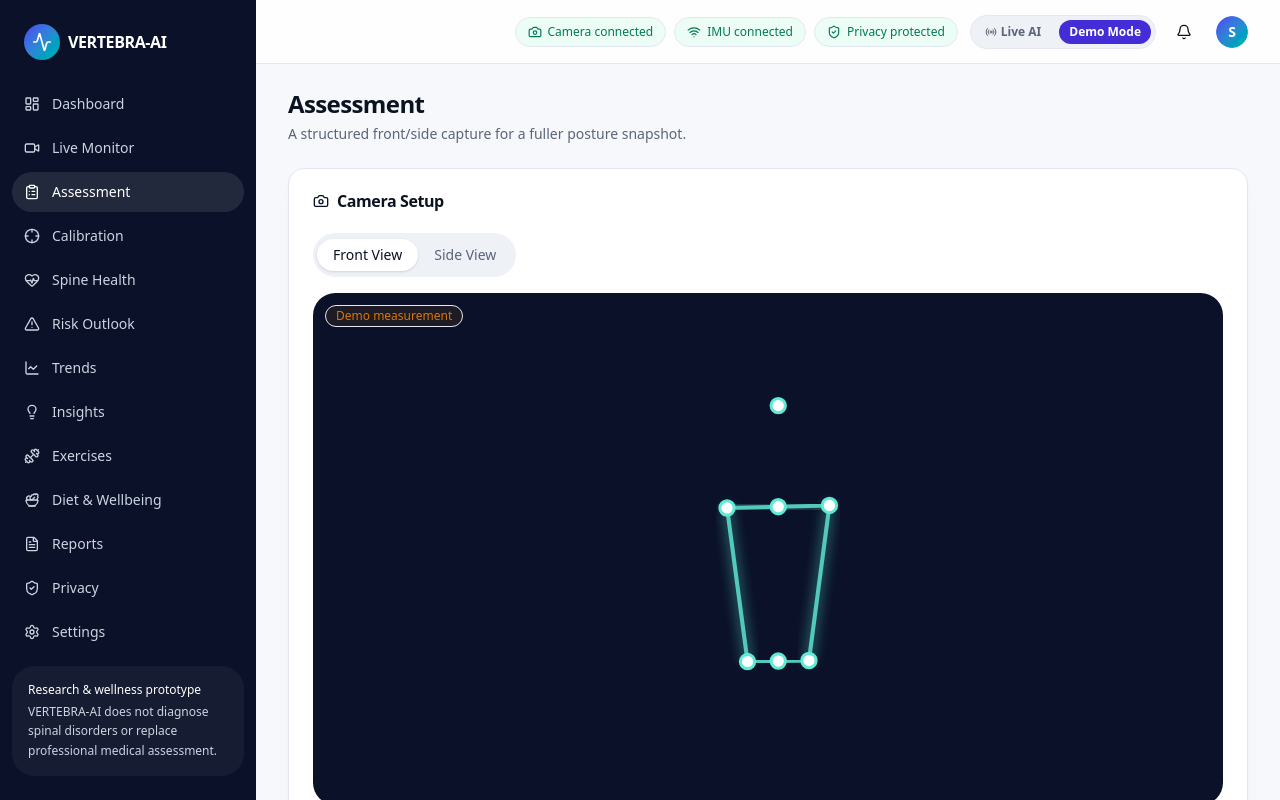
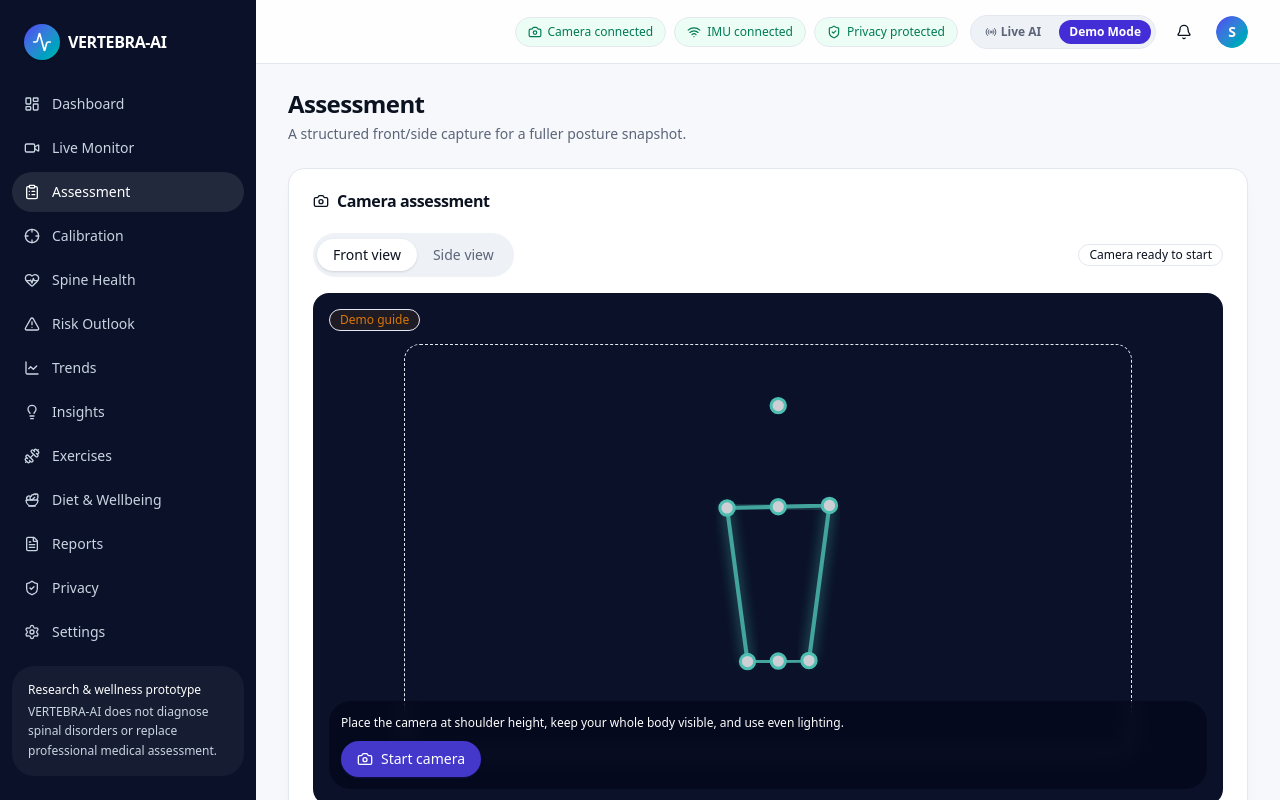
Before and after one commit to itsshristijha/vertebra-ai, a Next.js app: page /assessment in a window 1280 px wide. Shown: the top 800 px of the page. Built offline with nearby package versions, Linux system fonts and the light colour scheme.

Commit message:
Enable front and side camera assessment

```diff
--- a/src/app/(app)/assessment/page.tsx
+++ b/src/app/(app)/assessment/page.tsx
@@ -1,22 +1,10 @@
 import type { Metadata } from "next";
-import { Camera } from "lucide-react";
 import { Card, CardContent, CardHeader, CardTitle } from "@/components/ui/card";
-import { Tabs, TabsContent, TabsList, TabsTrigger } from "@/components/ui/tabs";
-import { Badge } from "@/components/ui/badge";
-import { PoseSkeleton, STATIC_DEMO_LANDMARKS } from "@/components/posture/PoseSkeleton";
+import { AssessmentCamera } from "@/components/assessment/AssessmentCamera";
 import { RiskDisclaimer } from "@/components/posture/RiskDisclaimer";
 import { getAssessmentMetrics } from "@/lib/demo/data";
 
 export const metadata: Metadata = { title: "Assessment" };
-
-const SIDE_LANDMARKS = {
-  ...STATIC_DEMO_LANDMARKS,
-  leftEar: { ...STATIC_DEMO_LANDMARKS.leftEar, x: 0.56 },
-  rightEar: { ...STATIC_DEMO_LANDMARKS.rightEar, x: 0.6 },
-  nose: { ...STATIC_DEMO_LANDMARKS.nose, x: 0.62 },
-  leftShoulder: { ...STATIC_DEMO_LANDMARKS.leftShoulder, x: 0.5 },
-  rightShoulder: { ...STATIC_DEMO_LANDMARKS.rightShoulder, x: 0.54 },
-};
 
 export default function AssessmentPage() {
   const metrics = getAssessmentMetrics();
@@ -36,33 +24,7 @@ export default function AssessmentPage() {
         <p className="mt-1 text-sm text-muted-foreground">A structured front/side capture for a fuller posture snapshot.</p>
       </div>
 
-      <Card>
-        <CardHeader>
-          <CardTitle className="flex items-center gap-2">
-            <Camera className="h-4 w-4" /> Camera Setup
-          </CardTitle>
-        </CardHeader>
-        <CardContent>
-          <Tabs defaultValue="front">
-            <TabsList>
-              <TabsTrigger value="front">Front View</TabsTrigger>
-              <TabsTrigger value="side">Side View</TabsTrigger>
-            </TabsList>
-            <TabsContent value="front">
-              <div className="relative aspect-video overflow-hidden rounded-xl bg-navy">
-                <PoseSkeleton landmarks={STATIC_DEMO_LANDMARKS} className="absolute inset-0 h-full w-full" highlightColor="#5eead4" />
-                <Badge variant="warning" className="absolute left-3 top-3">Demo measurement</Badge>
-              </div>
-            </TabsContent>
-            <TabsContent value="side">
-              <div className="relative aspect-video overflow-hidden rounded-xl bg-navy">
-                <PoseSkeleton landmarks={SIDE_LANDMARKS} className="absolute inset-0 h-full w-full" highlightColor="#5eead4" />
-                <Badge variant="warning" className="absolute left-3 top-3">Demo measurement</Badge>
-              </div>
-            </TabsContent>
-          </Tabs>
-        </CardContent>
-      </Card>
+      <AssessmentCamera />
 
       <Card>
         <CardHeader>
--- /dev/null
+++ b/src/components/assessment/AssessmentCamera.tsx
@@ -0,0 +1,83 @@
+"use client";
+
+import { useEffect, useRef, useState } from "react";
+import { Camera, CameraOff, CheckCircle2, RotateCcw, ScanLine } from "lucide-react";
+import { Card, CardContent, CardHeader, CardTitle } from "@/components/ui/card";
+import { Button } from "@/components/ui/button";
+import { Tabs, TabsContent, TabsList, TabsTrigger } from "@/components/ui/tabs";
+import { Badge } from "@/components/ui/badge";
+import { PoseSkeleton, STATIC_DEMO_LANDMARKS } from "@/components/posture/PoseSkeleton";
+
+type View = "front" | "side";
+
+export function AssessmentCamera() {
+  const videoRef = useRef<HTMLVideoElement>(null);
+  const streamRef = useRef<MediaStream | null>(null);
+  const [view, setView] = useState<View>("front");
+  const [status, setStatus] = useState<"idle" | "connecting" | "connected" | "denied" | "unavailable">("idle");
+
+  useEffect(() => () => {
+    streamRef.current?.getTracks().forEach((track) => track.stop());
+  }, []);
+
+  async function startCamera() {
+    setStatus("connecting");
+    try {
+      if (!navigator.mediaDevices?.getUserMedia) throw new Error("Camera unavailable");
+      const stream = await navigator.mediaDevices.getUserMedia({ video: { width: 1280, height: 720, facingMode: "user" }, audio: false });
+      streamRef.current?.getTracks().forEach((track) => track.stop());
+      streamRef.current = stream;
+      if (videoRef.current) {
+        videoRef.current.srcObject = stream;
+        await videoRef.current.play();
+      }
+      setStatus("connected");
+    } catch (error) {
+      setStatus(error instanceof DOMException && (error.name === "NotAllowedError" || error.name === "SecurityError") ? "denied" : "unavailable");
+    }
+  }
+
+  function stopCamera() {
+    streamRef.current?.getTracks().forEach((track) => track.stop());
+    streamRef.current = null;
+    if (videoRef.current) videoRef.current.srcObject = null;
+    setStatus("idle");
+  }
+
+  const sideView = view === "side";
+  const statusCopy = status === "denied"
+    ? "Camera permission is blocked. Allow camera access in the browser address-bar settings, then try again."
+    : status === "unavailable"
+      ? "No camera was available. Check that another app is not using it, then try again or use Demo View."
+      : "Place the camera at shoulder height, keep your whole body visible, and use even lighting.";
+
+  return (
+    <Card>
+      <CardHeader>
+        <CardTitle className="flex items-center gap-2"><Camera className="h-4 w-4" /> Camera assessment</CardTitle>
+      </CardHeader>
+      <CardContent>
+        <Tabs value={view} onValueChange={(value) => setView(value as View)}>
+          <div className="flex flex-wrap items-center justify-between gap-3">
+            <TabsList><TabsTrigger value="front">Front view</TabsTrigger><TabsTrigger value="side">Side view</TabsTrigger></TabsList>
+            <Badge variant={status === "connected" ? "success" : "outline"}>{status === "connected" ? "Camera connected" : "Camera ready to start"}</Badge>
+          </div>
+          {(["front", "side"] as View[]).map((currentView) => (
+            <TabsContent key={currentView} value={currentView}>
+              <div className="relative aspect-video overflow-hidden rounded-2xl bg-navy">
+                {status === "connected" ? <video ref={videoRef} muted playsInline className="absolute inset-0 h-full w-full object-cover" style={{ transform: currentView === "front" ? "scaleX(-1)" : undefined }} /> : <PoseSkeleton landmarks={currentView === "side" ? { ...STATIC_DEMO_LANDMARKS, nose: { ...STATIC_DEMO_LANDMARKS.nose, x: 0.62 }, leftEar: { ...STATIC_DEMO_LANDMARKS.leftEar, x: 0.56 }, rightEar: { ...STATIC_DEMO_LANDMARKS.rightEar, x: 0.6 } } : STATIC_DEMO_LANDMARKS} className="absolute inset-0 h-full w-full opacity-80" highlightColor="#5eead4" />}
+                <div className="absolute inset-[10%] rounded-2xl border border-dashed border-teal-200/50" />
+                <div className="absolute left-4 top-4 flex items-center gap-2"><Badge variant="warning">{status === "connected" ? "Live camera" : "Demo guide"}</Badge>{sideView && <span className="rounded-full bg-black/45 px-2.5 py-1 text-xs font-medium text-white">Turn 90° sideways</span>}</div>
+                {status !== "connected" && <div className="absolute inset-x-4 bottom-4 rounded-xl bg-slate-950/60 p-3 text-xs leading-5 text-white backdrop-blur"><p>{statusCopy}</p>{status === "idle" ? <Button size="sm" className="mt-2" onClick={startCamera}><Camera className="h-4 w-4" /> Start camera</Button> : <div className="mt-2 flex flex-wrap gap-2"><Button size="sm" onClick={startCamera}><RotateCcw className="h-4 w-4" /> Try again</Button><Button size="sm" variant="outline" className="border-white/30 text-white hover:bg-white/10" onClick={() => setStatus("idle")}>Use demo view</Button></div>}</div>}
+                {status === "connected" && <div className="absolute bottom-4 left-4 right-4 flex items-center justify-between rounded-xl bg-slate-950/55 px-3 py-2 text-xs text-white backdrop-blur"><span>{sideView ? "Keep one shoulder and hip aligned with the guide" : "Keep both shoulders and hips inside the frame"}</span><Button size="sm" variant="outline" className="border-white/30 text-white hover:bg-white/10" onClick={stopCamera}><CameraOff className="h-4 w-4" /> Stop</Button></div>}
+              </div>
+              <div className="mt-3 flex items-center gap-2 text-xs text-muted-foreground"><ScanLine className="h-4 w-4 text-teal-600" /> {sideView ? "Side view is best for head position and spine tilt." : "Front view is best for shoulder and pelvic symmetry."}</div>
+            </TabsContent>
+          ))}
+        </Tabs>
+        {status === "connected" && <div className="mt-4 flex items-center gap-2 rounded-lg bg-emerald-50 px-3 py-2 text-xs text-emerald-800"><CheckCircle2 className="h-4 w-4" /> Camera preview is active. Keep the same distance when switching between views.</div>}
+        <p className="mt-4 text-xs text-muted-foreground">Demo metrics below are illustrative until a validated pose model is connected to this assessment flow.</p>
+      </CardContent>
+    </Card>
+  );
+}
```
